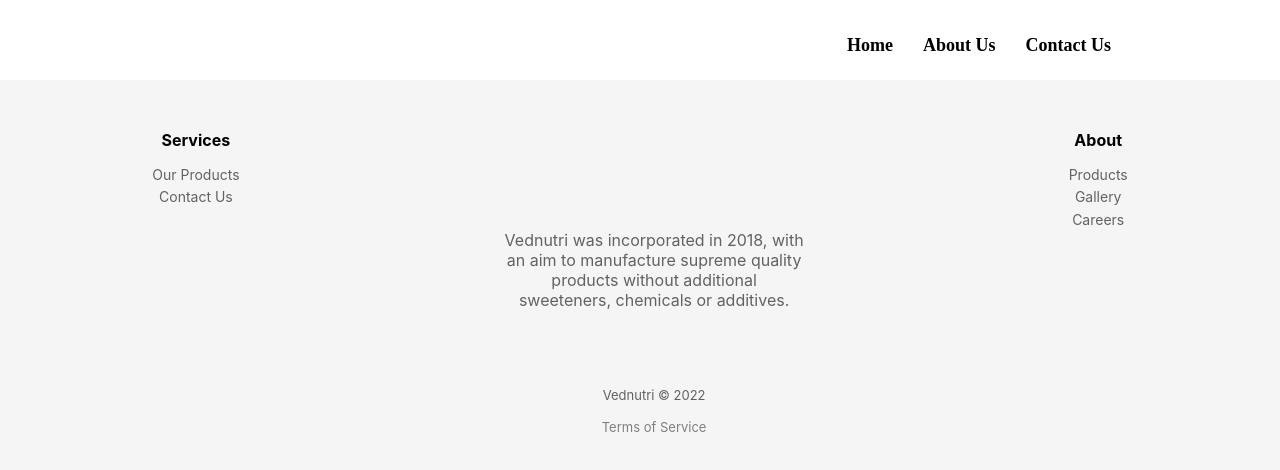
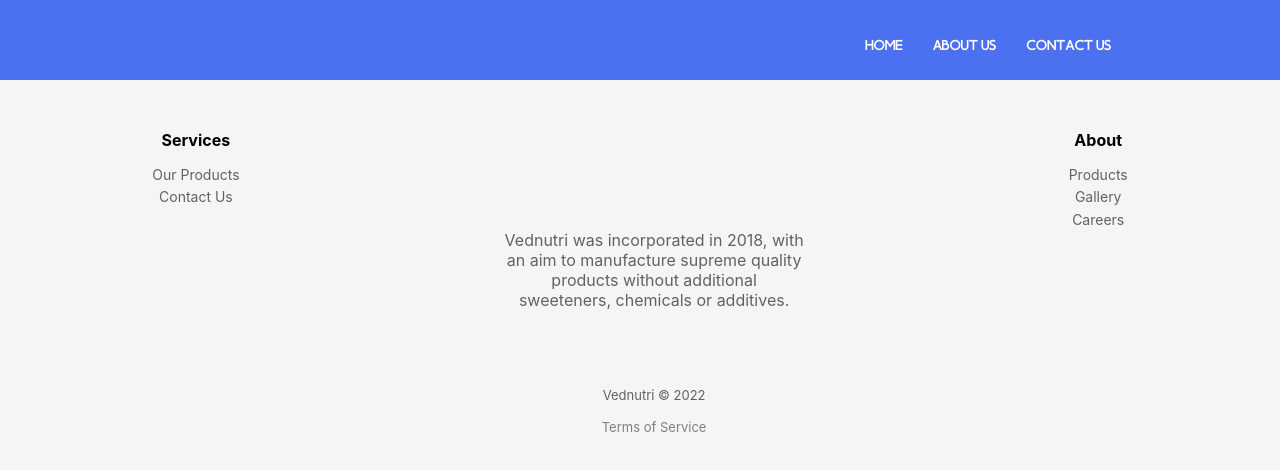
Before and after one commit to akarshroot/oasis, a React (Create React App) app in the folder oasis/: page / in a window 1280 px wide. Shown: the top 470 px of the page. Built offline with nearby package versions, Linux system fonts and the light colour scheme; the HTML template or start-up script is replaced by a standard one.

Commit message:
init rashmika

```diff
--- a/oasis/src/Navbar.css
+++ b/oasis/src/Navbar.css
@@ -1,11 +1,11 @@
-/* @font-face {
+@font-face {
     font-family: MomcakeThin;
     src: url(./assets/MomcakeThin.otf);
-} */
+}
 
 .navbar {
     width: 100%;
-    background-color: #fff;
+    background-color: #4b71f0;
     display: flex;
     justify-content: center;
     align-items: center;
@@ -73,7 +73,7 @@
 }
 
 .nav-links {
-    color: black;
+    color: white;
     display: flex;
     align-items: center;
     text-decoration: none;
@@ -83,9 +83,9 @@
 }
 
 .nav-links:hover {
-    border-bottom: 4px solid darkorange;
-    transition: all 0.2s ease-out;
-    color: green;
+    border-bottom: 4px solid #00d0c2;
+    transition: all 0.3s ease-out;
+    color: #00d0c2;
 }
 
 .fa-bars {
```
